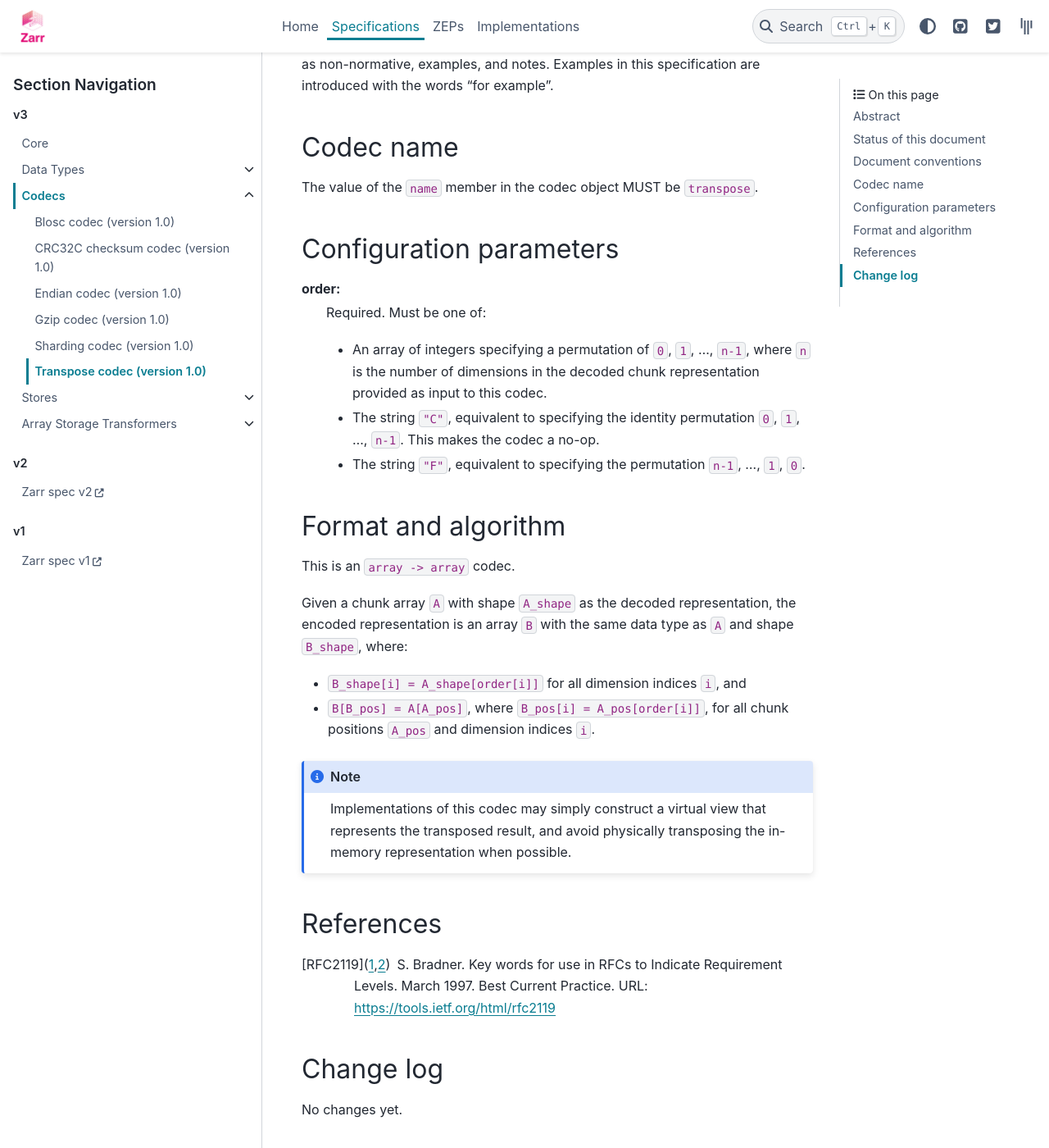
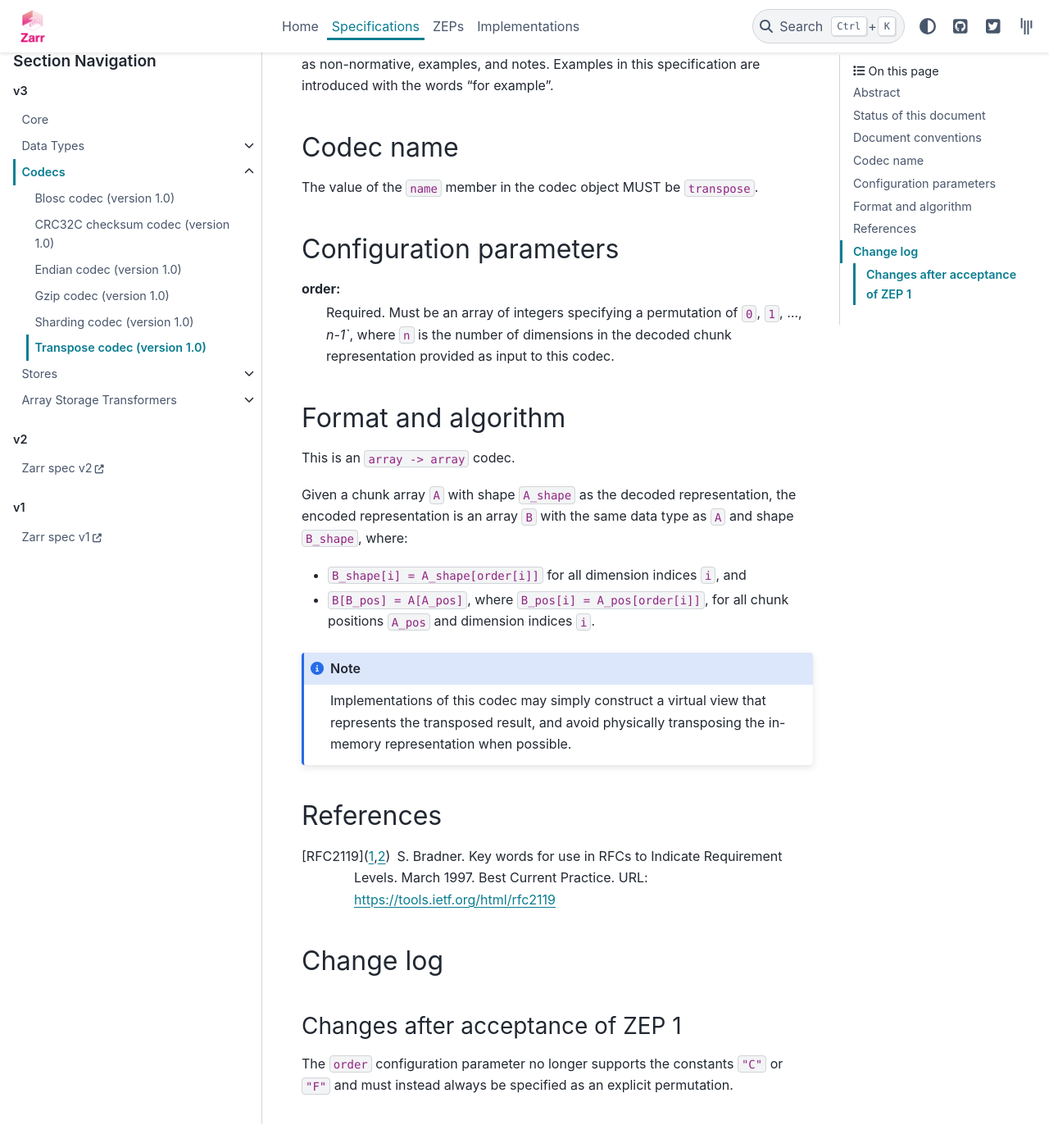
Before and after one commit to zarr-developers/zarr-specs, a Sphinx documentation site: the page built from docs/v3/codecs/transpose/v1.0.rst, in a window 1280 px wide and 1400 px high, scrolled down 1280 px. Shown: the whole window at 82% size. Built offline with Sphinx 7.4.7 and the PyData theme 0.15.4, drawn with Linux system fonts in a browser that asks for light colours; a script that is not in the unit is left out; after the commit the page ends 2651 px from its top, so only the background shows below that.

Commit message:
Require transpose codec `order` option to be specified as an explicit permutation
The "C" and "F" constants were added to emphasize the relationship
with the zarr v2 `order` metadata field.  However, these contants are
somewhat confusing:

- "C" means no-op and therefore never needs to be used

- "F" means reverse dimension order.  If there are no other changes to
the dimesnion order, this does indeed result in Fortran-order storage,
but if there are other changes to the dimension order, that is not the
case.  For example, in the following:

"codecs": [
  {"name": "transpose", {"configuration": {"order": "F"}}},
  {"name": "transpose", {"configuration": {"order": "C"}}},
  {"name": "bytes"}
]

or

"codecs": [
  {"name": "transpose", {"configuration": {"order": "C"}}},
  {"name": "transpose", {"configuration": {"order": "F"}}},
  {"name": "bytes"}
]

the storage order is actually "F", while in the following:

"codecs": [
  {"name": "transpose", {"configuration": {"order": "F"}}},
  {"name": "transpose", {"configuration": {"order": "F"}}},
  {"name": "bytes"}
]

the storage order is actually "C".

```diff
--- a/docs/v3/codecs/transpose/v1.0.rst
+++ b/docs/v3/codecs/transpose/v1.0.rst
@@ -65,15 +65,9 @@ Configuration parameters
 ========================
 
 order:
-    Required.  Must be one of:
-
-    - An array of integers specifying a permutation of ``0``, ``1``, ...,
-      ``n-1``, where ``n`` is the number of dimensions in the decoded chunk
-      representation provided as input to this codec.
-    - The string ``"C"``, equivalent to specifying the identity permutation
-      ``0``, ``1``, ..., ``n-1``.  This makes the codec a no-op.
-    - The string ``"F"``, equivalent to specifying the permutation ``n-1``, ...,
-      ``1``, ``0``.
+    Required.  Must be an array of integers specifying a permutation of ``0``, ``1``, ...,
+    `n-1``, where ``n`` is the number of dimensions in the decoded chunk
+    representation provided as input to this codec.
 
 Format and algorithm
 ====================
@@ -105,4 +99,8 @@ References
 Change log
 ==========
 
-No changes yet.
+Changes after acceptance of ZEP 1
+---------------------------------
+
+The ``order`` configuration parameter no longer supports the constants ``"C"``
+or ``"F"`` and must instead always be specified as an explicit permutation.
```
